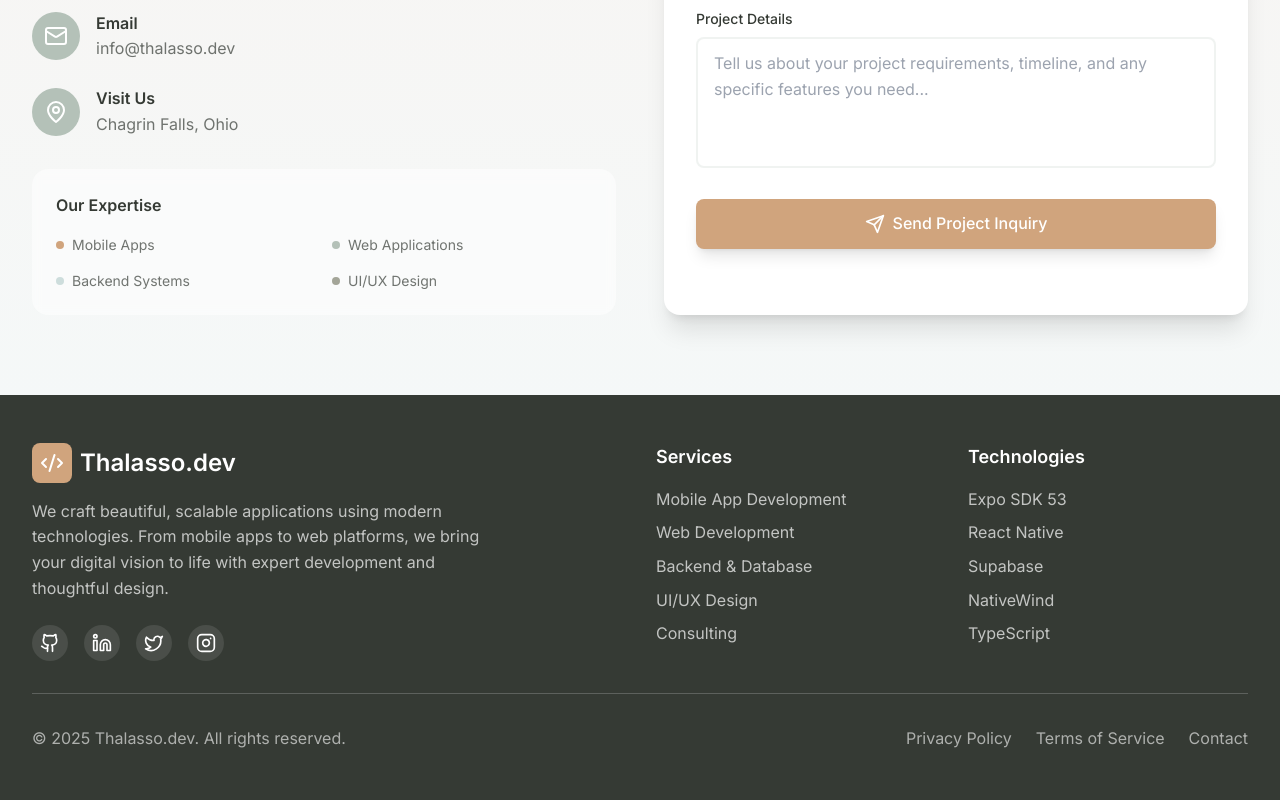
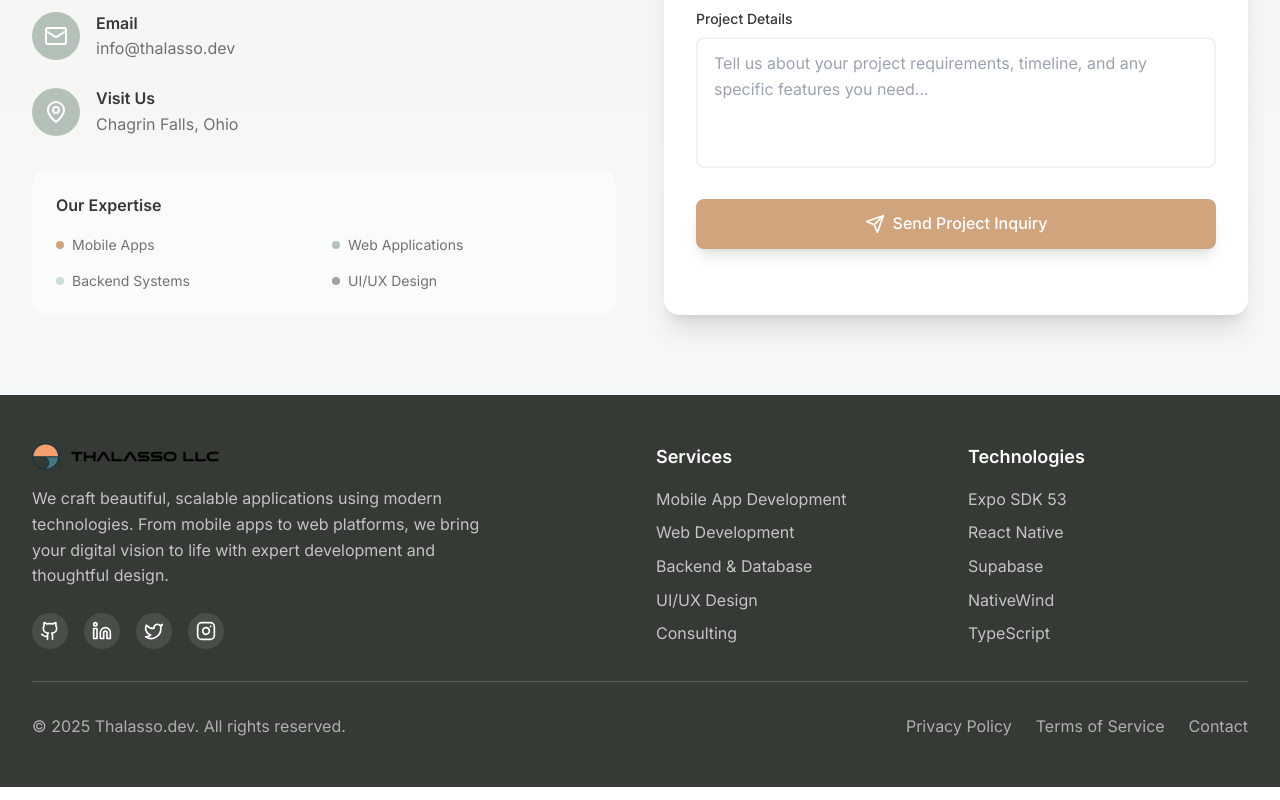
Before and after one commit to japyles/Boho_Thalasso, a React (Vite) app: page / in a window 1280 px wide. Shown: the part 5504-6304 px from the top of the page. Built offline with nearby package versions, Linux system fonts and the light colour scheme.

Commit message:
updated logo in footer

```diff
--- a/src/components/Footer.tsx
+++ b/src/components/Footer.tsx
@@ -32,10 +32,12 @@ const Footer: React.FC = () => {
           {/* Brand */}
           <div className="col-span-1 md:col-span-2">
             <div className="flex items-center space-x-2 mb-4">
-              <div className="bg-sand rounded-lg p-2">
-                <Code2 className="h-6 w-6 text-white" />
-              </div>
-              <span className="text-2xl font-semibold">Thalasso.dev</span>
+            <a href="/" className="flex items-center space-x-2">
+                {/* <Waves className="h-8 w-8 text-calm-seas animate-wave" /> */}
+                <img src='/thalasso_logo_02_small_nobg.png' alt='Thalasso Logo' width={30} height={30} className="object-contain" />
+                <img src="/thalasso_logo_nobg_gmysie.png" alt="Thalasso Name" width={150} height={100} className="object-contain" />
+                {/* <span className="text-2xl font-bold bg-ocean-gradient bg-clip-text text-transparent">Thalasso</span> */}
+              </a>
             </div>
             <p className="text-white/70 mb-6 max-w-md">
               We craft beautiful, scalable applications using modern technologies.
```
